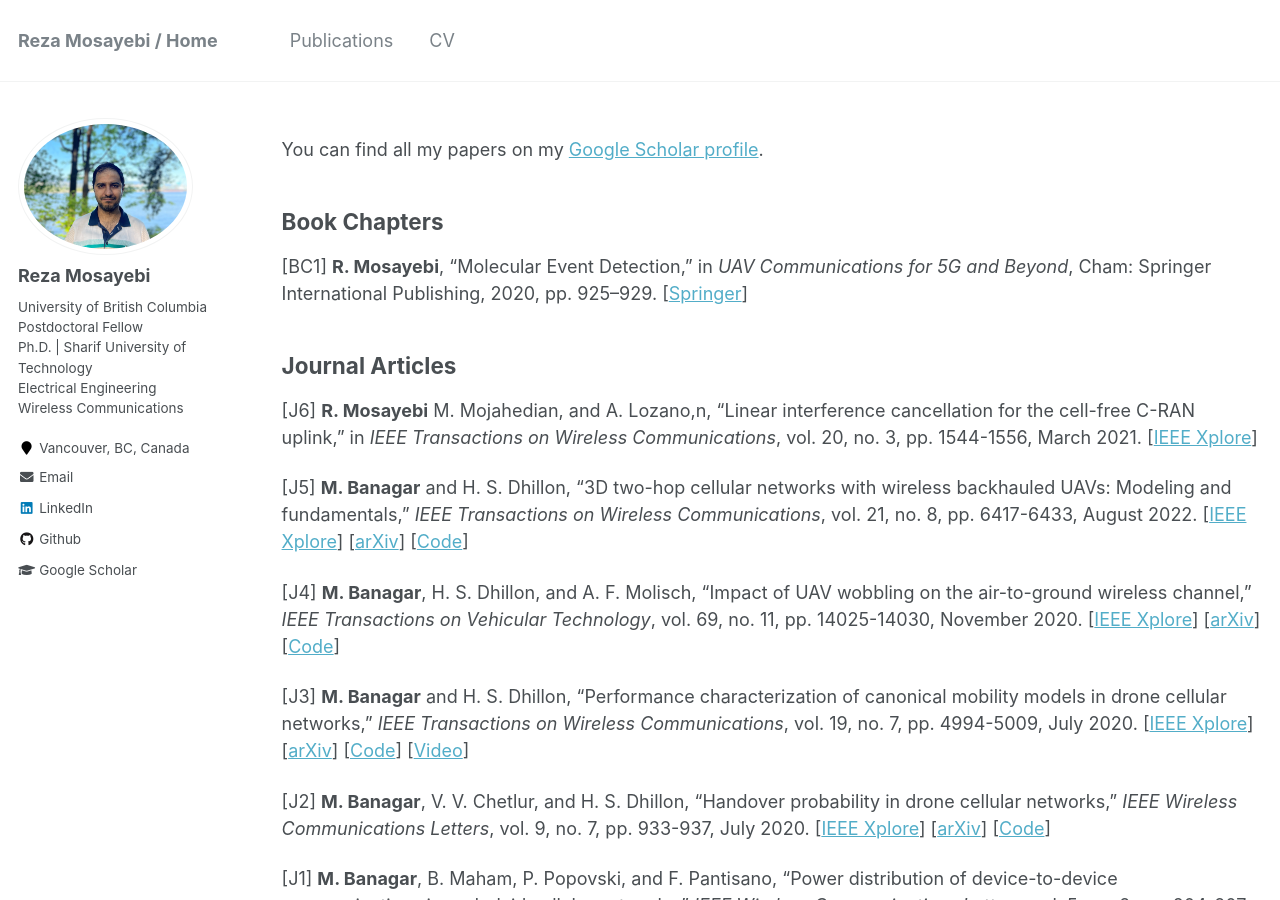
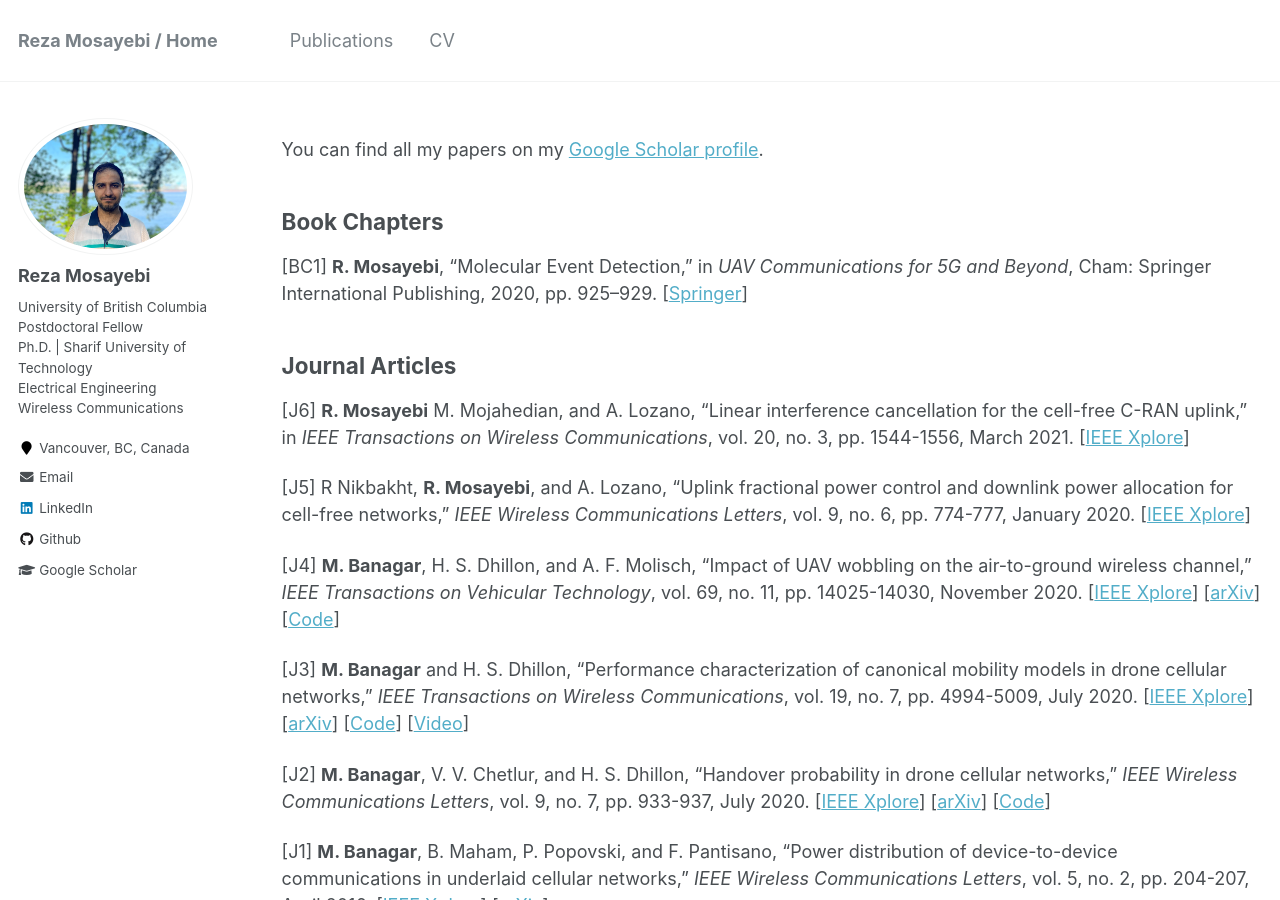
Before and after one commit to rmosayebi/rmosayebi.github.io, a Jekyll site: the page built from _pages/publications.md, in a window 1280 px wide and 900 px high. Built offline with Jekyll 4.4.1, drawn with Linux system fonts in a browser that asks for light colours.

Commit message:
Initial commit

```diff
--- a/_pages/publications.md
+++ b/_pages/publications.md
@@ -16,9 +16,9 @@ Book Chapters
 Journal Articles
 ---------------------
 
-[J6] **R. Mosayebi** M. Mojahedian,  and A. Lozano,n, "Linear interference cancellation for the cell-free C-RAN uplink," in *IEEE Transactions on Wireless Communications*, vol.  20,  no. 3,  pp.  1544-1556,  March 2021. [[IEEE Xplore](https://ieeexplore.ieee.org/abstract/document/9247465/)]
+[J6] **R. Mosayebi** M. Mojahedian, and A. Lozano, "Linear interference cancellation for the cell-free C-RAN uplink," in *IEEE Transactions on Wireless Communications*, vol.  20,  no. 3,  pp.  1544-1556,  March 2021. [[IEEE Xplore](https://ieeexplore.ieee.org/abstract/document/9247465/)]
 
-[J5] **M. Banagar** and H. S. Dhillon, "3D two-hop cellular networks with wireless backhauled UAVs: Modeling and fundamentals," *IEEE Transactions on Wireless Communications*, vol. 21, no. 8, pp. 6417-6433, August 2022. [[IEEE Xplore](https://ieeexplore.ieee.org/document/9712177)] [[arXiv](https://arxiv.org/abs/2105.07055)] [[Code](https://github.com/mbanagar/3D-TwoHop-Drones)]
+[J5] R Nikbakht, **R. Mosayebi**, and A. Lozano, "Uplink fractional power control and downlink power allocation for cell-free networks," *IEEE Wireless Communications Letters*, vol.  9,  no.  6,  pp.  774-777, January 2020. [[IEEE Xplore](https://ieeexplore.ieee.org/abstract/document/8968623/)]
 
 [J4] **M. Banagar**, H. S. Dhillon, and A. F. Molisch, "Impact of UAV wobbling on the air-to-ground wireless channel," *IEEE Transactions on Vehicular Technology*, vol. 69, no. 11, pp. 14025-14030, November 2020. [[IEEE Xplore](https://ieeexplore.ieee.org/abstract/document/9206092)] [[arXiv](https://arxiv.org/abs/2004.02771)] [[Code](https://github.com/mbanagar/Wobbling-Drones)]
 
```
